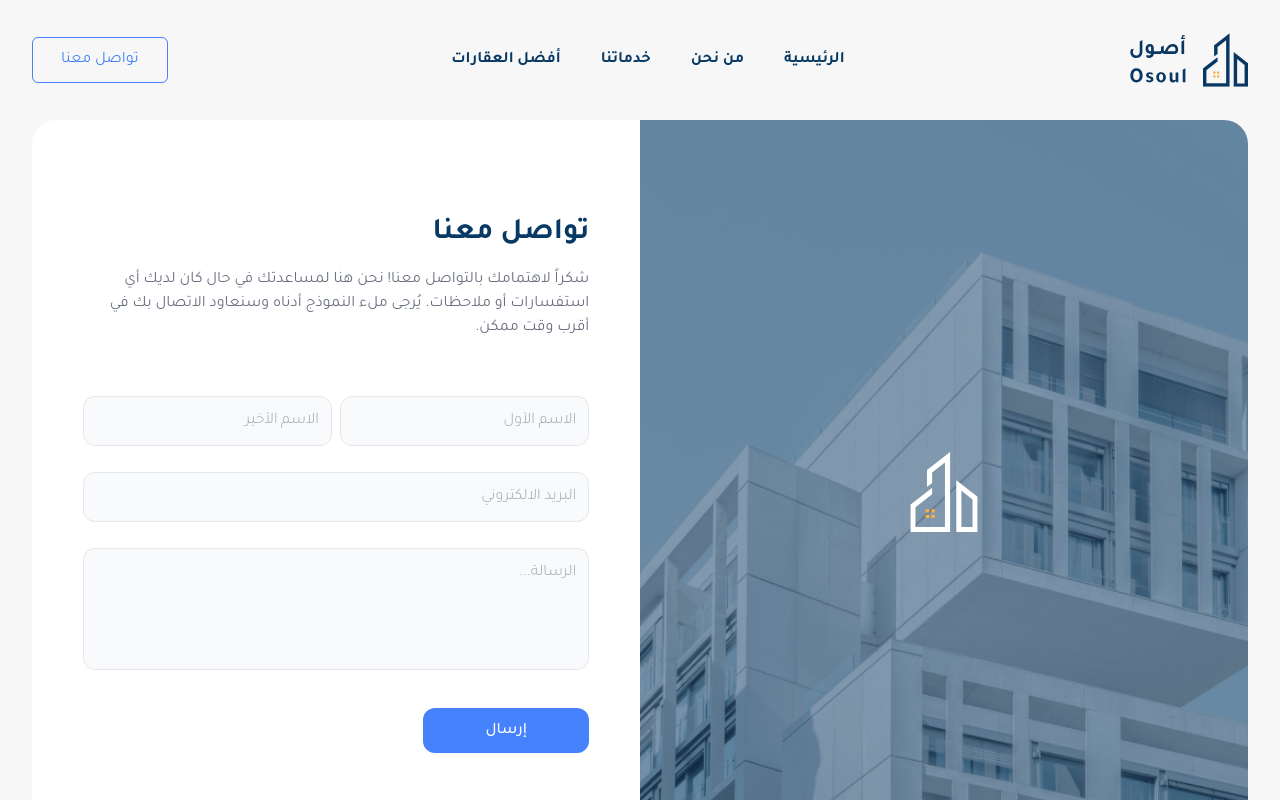
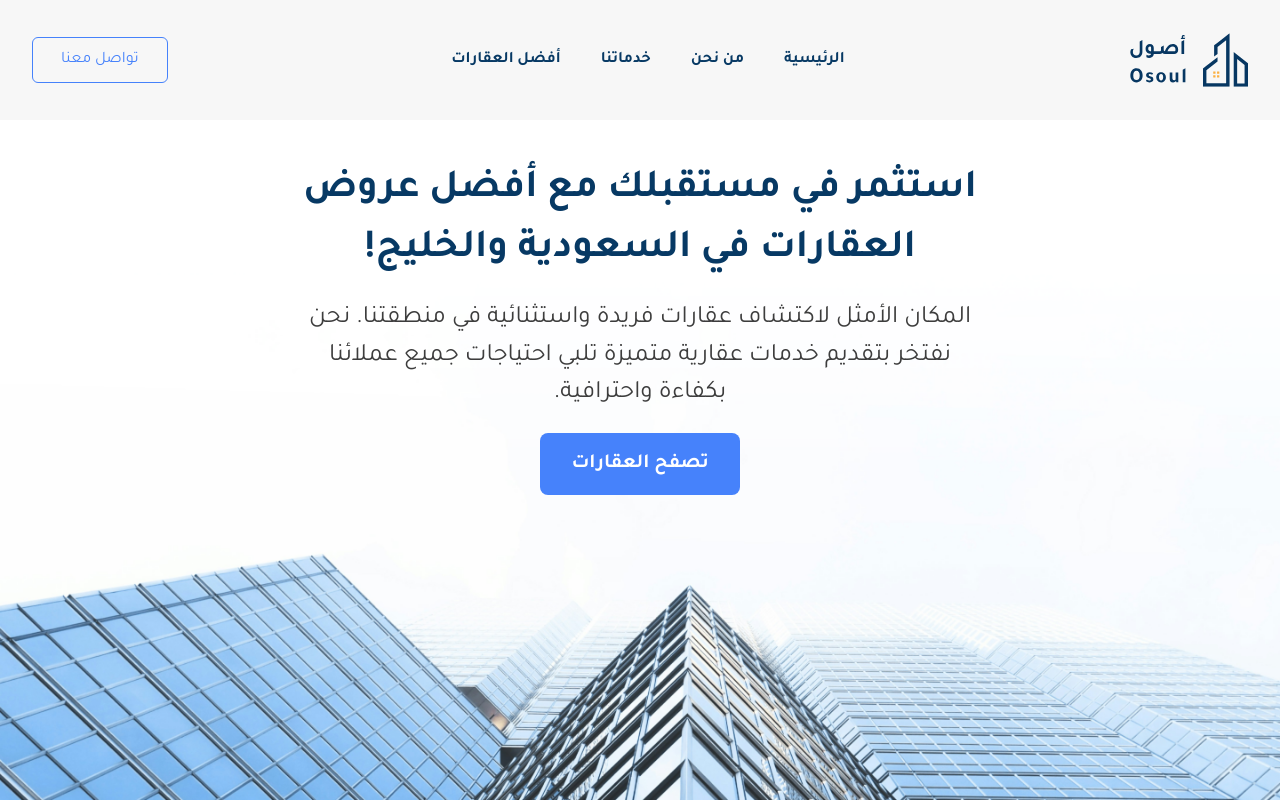
Before and after one commit to kerneltics/Project-2, a React (Vite) app in the folder Front-end/: page / in a window 1280 px wide. Shown: the top 800 px of the page. Built offline with nearby package versions, Linux system fonts and the light colour scheme.

Commit message:
import hero section in rootlayout page

```diff
--- a/Front-end/src/layout/RootLayout.tsx
+++ b/Front-end/src/layout/RootLayout.tsx
@@ -2,11 +2,13 @@ import { Outlet } from "react-router-dom";
 
 import { Footer } from "@/components/Footer";
 import { Header } from "@/components/Header";
+import { HeroSection } from "@/components/HeroSection";
 
 export const RootLayout = () => {
   return (
     <div className="flex min-h-screen flex-col">
       <Header />
+      <HeroSection />
       <main className="container flex-1">
         <Outlet />
       </main>
```
